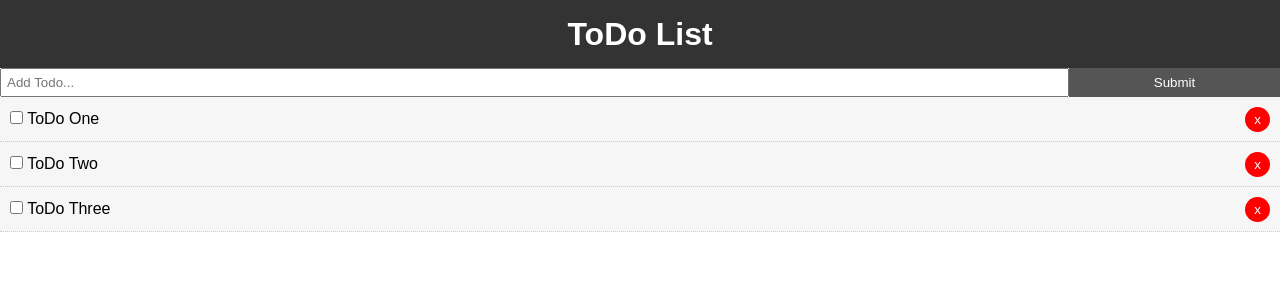
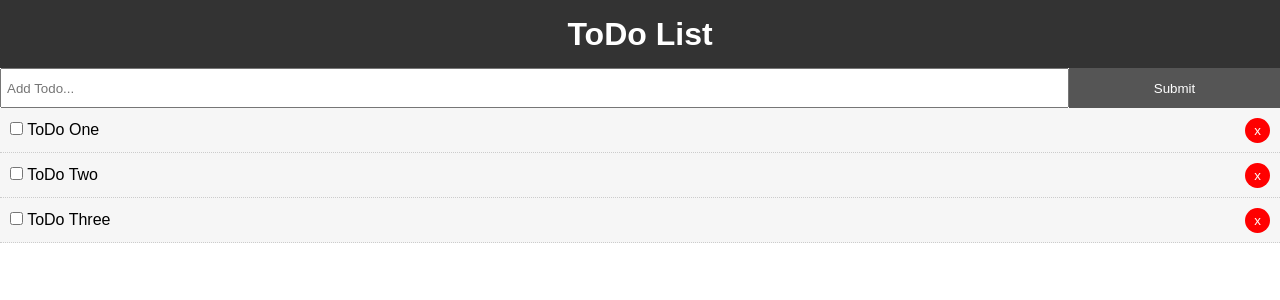
Before and after one commit to Klarala13/todolist, a Vue app: page / in a window 1280 px wide. Shown: the top 300 px of the page. Built offline with nearby package versions, Linux system fonts and the light colour scheme.

Commit message:
input height scoped so to not affect checkbox

```diff
--- a/src/components/AddTodo.vue
+++ b/src/components/AddTodo.vue
@@ -40,8 +40,10 @@ export default {
   input[type="text"] {
     flex: 10;
     padding: 5px;
+    height: 40px;
   }
   input[type="submit"] {
     flex: 2;
+    height: 40px;
   }
 </style>
```
